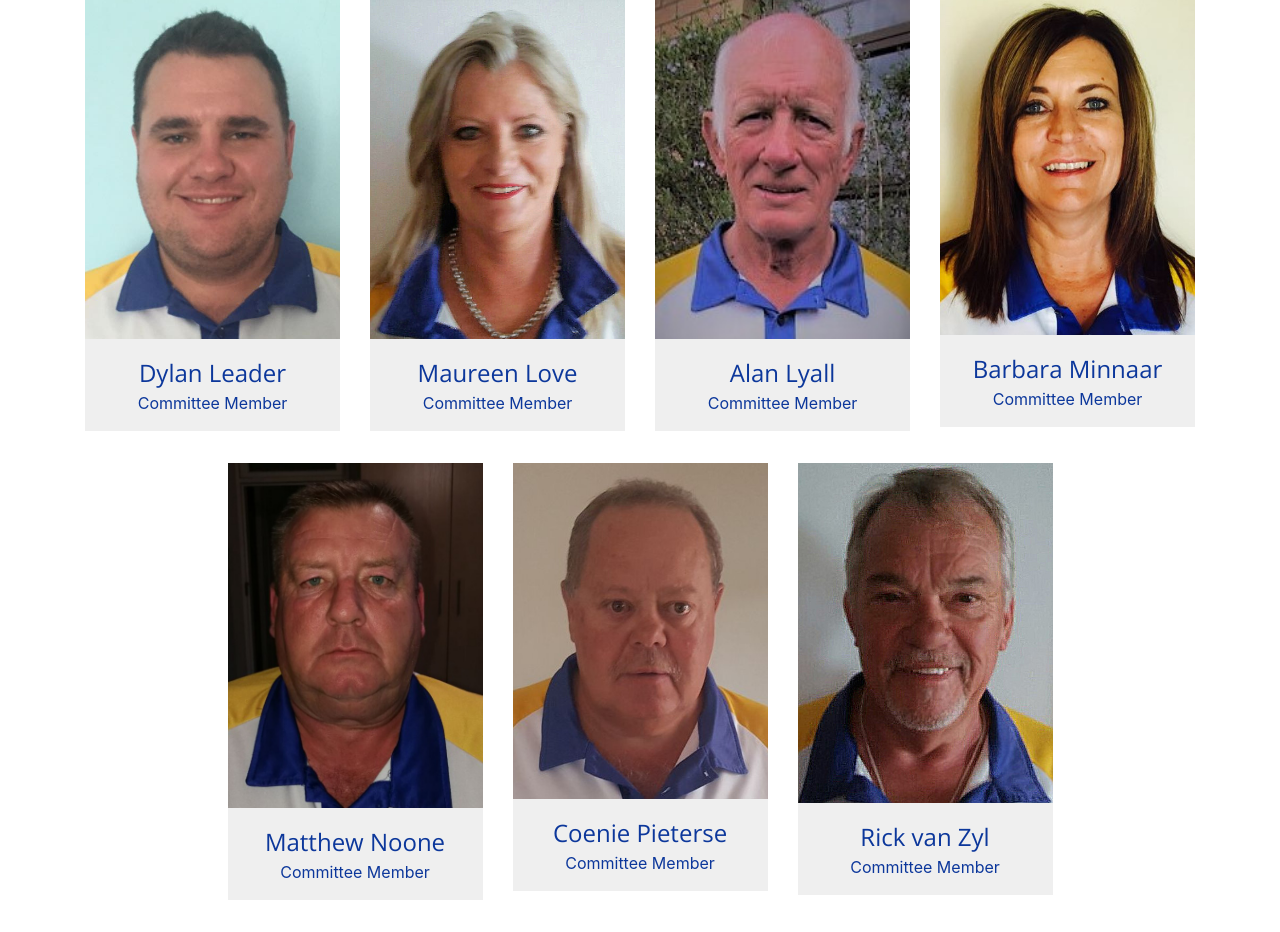
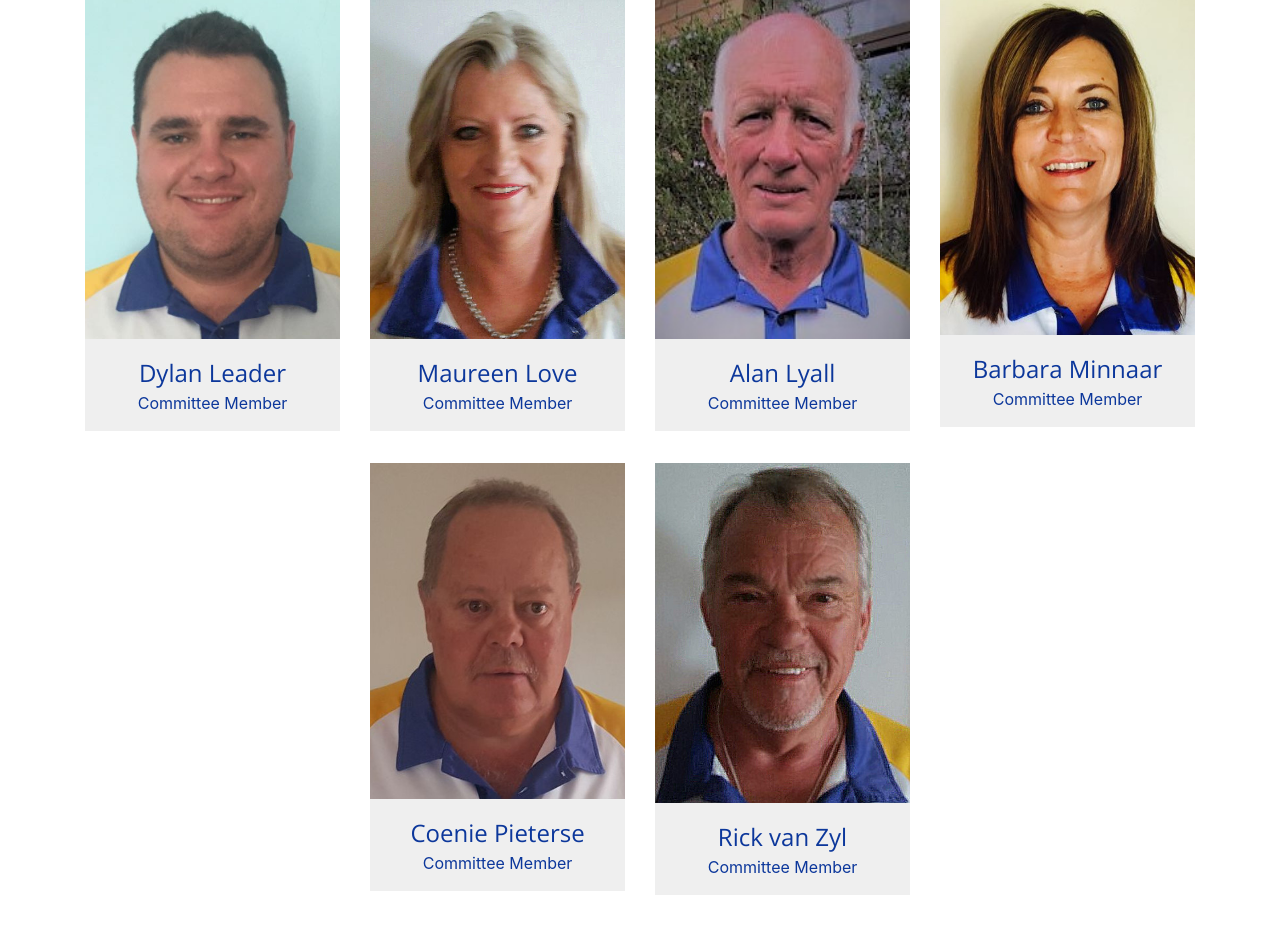
Before and after one commit to DeadlyDuckies/Krugersdorp-Bowling-Club, a PHP site: page /committee in a window 1280 px wide. Shown: the part 657-1589 px from the top of the page. After the commit the page ends 1552 px from the top, so only its background shows below. Run offline with PHP 8.4, Linux system fonts and the light colour scheme; some web fonts are replaced.

Commit message:
Update committee members

```diff
--- a/committee.php
+++ b/committee.php
@@ -171,21 +171,6 @@
                 <div class="row media-row">
                     <div class="team-item col-lg-3 col-md-6">
                         <div class="item-image">
-                            <img src="assets/images/committee/matt_2.jpg" alt="" title="" media-simple="true">
-                        </div>
-                        <div class="item-caption py-3">
-                            <div class="item-name px-2">
-                                <p class="mbr-fonts-style display-5">
-                                    Matthew Noone
-                                </p>
-                            </div>
-                            <div class="item-role px-2">
-                                <p>Committee Member</p>
-                            </div>
-                        </div>
-                    </div>
-                    <div class="team-item col-lg-3 col-md-6">
-                        <div class="item-image">
                             <img src="assets/images/committee/coenie_2.jpg" alt="" title="" media-simple="true">
                         </div>
                         <div class="item-caption py-3">
```
